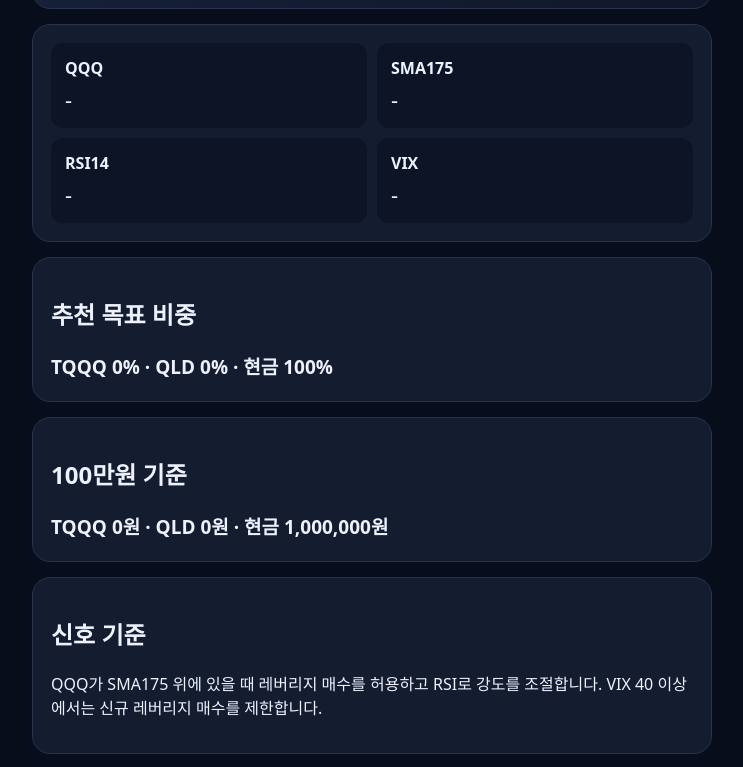
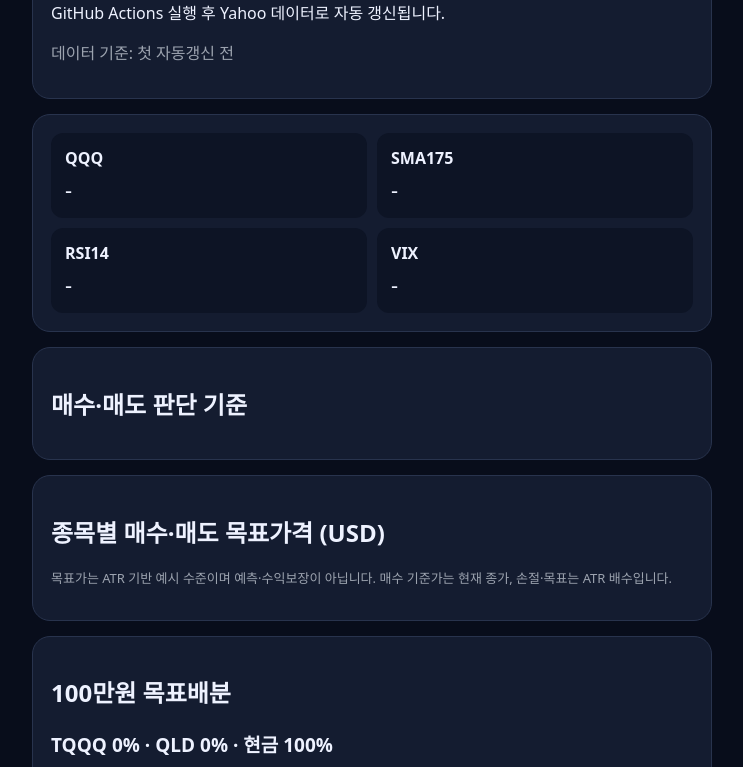
Before and after one commit to wonderer1004-maker/yahoo-signal-webapp, a plain HTML site: page index.html in a window 1280 px wide. Shown: the part 256-1023 px from the top of the page, without its empty margins (268-1011 px from the left). Drawn offline with Linux system fonts and the light colour scheme.

Commit message:
Add entry exit criteria and ATR price targets

```diff
--- a/index.html
+++ b/index.html
@@ -1 +1 @@
-<!doctype html><html lang="ko"><head><meta charset="utf-8"><meta name="viewport" content="width=device-width,initial-scale=1"><meta name="theme-color" content="#0b1020"><title>NASDAQ Signal</title><link rel="stylesheet" href="style.css"></head><body><main><header><h1>NASDAQ 자동매매 신호</h1><p>QQQ SMA175 · Wilder RSI14 · VIX 방어</p></header><section class="hero"><div id="signal">데이터 갱신 대기</div><div id="reason"></div></section><section class="grid"><div><b>QQQ</b><span id="qqq">-</span></div><div><b>SMA175</b><span id="sma">-</span></div><div><b>RSI14</b><span id="rsi">-</span></div><div><b>VIX</b><span id="vix">-</span></div></section><section><h2>추천 목표 비중</h2><div id="alloc">-</div></section><section><h2>100만원 기준</h2><div id="money">-</div></section><section><h2>신호 기준</h2><p>QQQ가 SMA175 위에 있을 때 레버리지 매수를 허용하고 RSI로 강도를 조절합니다. VIX 40 이상에서는 신규 레버리지 매수를 제한합니다.</p></section><p id="updated"></p><button onclick="load()">최신 데이터 새로고침</button><p class="note">교육·연구용 신호이며 수익을 보장하지 않습니다. 실제 거래 전 가격·환율·세금·수수료를 확인하세요.</p></main><script src="app.js"></script></body></html>
+<!doctype html><html lang="ko"><head><meta charset="utf-8"><meta name="viewport" content="width=device-width,initial-scale=1"><title>NASDAQ 매매신호</title><link rel="stylesheet" href="style.css"></head><body><main><h1>NASDAQ 매수·매도 전략</h1><p>QQQ SMA175 · RSI14 · VIX · ATR 목표가</p><section><h2 id="signal">데이터 갱신 대기</h2><p id="reason"></p><p id="updated"></p></section><section class="grid"><div><b>QQQ</b><span id="qqq">-</span></div><div><b>SMA175</b><span id="sma">-</span></div><div><b>RSI14</b><span id="rsi">-</span></div><div><b>VIX</b><span id="vix">-</span></div></section><section><h2>매수·매도 판단 기준</h2><p id="rules"></p><p id="distance"></p></section><section><h2>종목별 매수·매도 목표가격 (USD)</h2><div id="targets"></div><p class="note">목표가는 ATR 기반 예시 수준이며 예측·수익보장이 아닙니다. 매수 기준가는 현재 종가, 손절·목표는 ATR 배수입니다.</p></section><section><h2>100만원 목표배분</h2><p id="alloc"></p><p id="money"></p></section><button onclick="load()">새로고침</button><p class="note">Yahoo 종가 기반 연구용 신호. 다음 거래일 실제 가격은 다를 수 있습니다.</p></main><script src="app.js"></script></body></html>
```
